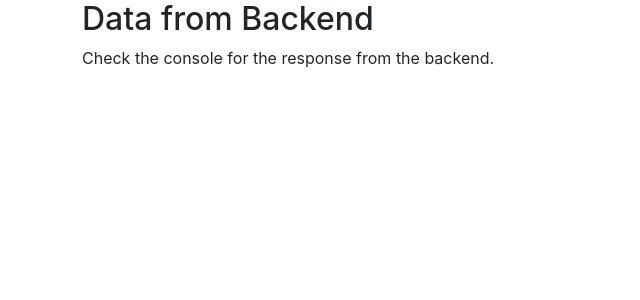
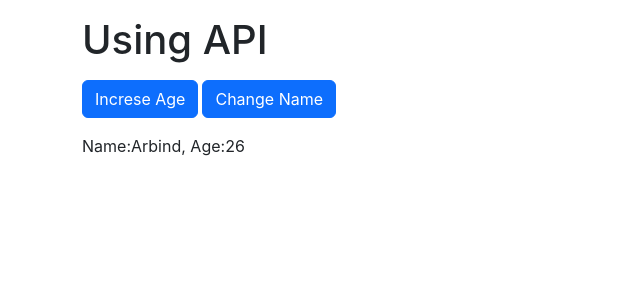
Before and after one commit to Arbind-Dhawal2054/WebDev, a React (Create React App) app in the folder my-app/: page / in a window 1280 px wide. Shown: the top 300 px of the page, without its empty margins (0-640 px from the left). Built offline with nearby package versions, Linux system fonts and the light colour scheme; no server answers.

Commit message:
Tried using context api

```diff
--- a/my-app/src/App.js
+++ b/my-app/src/App.js
@@ -4,33 +4,52 @@
 /* import Textbuttons from './Components/Textbuttons'
  */
 /* import Doubleform from './Components/Doubleform' */
-import DynamicFormHandling from './Components/DynamicFormHandling'
+/* import DynamicFormHandling from './Components/DynamicFormHandling' */
+
+import React, { useState } from 'react'
+import {UserContext} from './Components/UserContext';
+import ApiUse from './Components/ApiUse'
 
 function App() {
+
+  const [user, setUser] = useState({name:'Arbind', age: '26'});
+
   return (
   <>
-    {/*  <Navbar title="TextFun" aboutTextFun="About Us" />
-     <div className="container ">
-     <TextForm heading="Enter the text here"/>
-     </div> */}
-    {/* <div className="container">
-      <Textbuttons/>
-    </div> */}
-   {/*  <div className="container my-3">
-    <DynamicGreeting name= "Arbind Ji" />
-    </div> */}
-    {/* <div className="container">
-      <Doubleform/>
-    </div> */}
+    <div className="container">
+      <UserContext.Provider value={{user, setUser}}>
+      <ApiUse/>
+      </UserContext.Provider>
+    </div>
 
-    <div className="container">
-      <DynamicFormHandling/>
-    </div>
+  </>
+  );
+
+}
+
+export default App;
 
 
 
-  </>
-  );
-}
 
-export default App;
+
+
+
+   /*  { <Navbar title="TextFun" aboutTextFun="About Us" />
+     <div className="container ">
+     <TextForm heading="Enter the text here"/>
+     </div> }*/
+    /*{} <div className="container">
+      <Textbuttons/>
+    </div> }*/
+   /*{}  <div className="container my-3">
+    <DynamicGreeting name= "Arbind Ji" />
+    </div> }*/
+    /*{} <div className="container">
+      <Doubleform/>
+    </div> }*/
+
+   /*{  <div className="container">
+      <DynamicFormHandling/>
+    </div>
+}*/
--- /dev/null
+++ b/my-app/src/Components/ApiUse.js
@@ -0,0 +1,33 @@
+import React, { useContext} from 'react'
+import { UserContext } from './UserContext'
+
+
+
+
+export default function ApiUse() {
+    const {user, setUser} = useContext(UserContext);
+
+
+  return (
+    <>
+    <div>
+        <h1 className='my-3'>Using API</h1>
+        <div className="btn-container my-3">
+            <button
+                className='btn btn-primary'
+                onClick={() =>{ setUser({...user, age: Number(user.age + 1)})}}>
+                Increse Age
+            </button>
+
+            <button
+                className='btn btn-primary mx-1'
+                onClick={() =>{ setUser({...user, name: 'Dhawal'})}}>
+                Change Name
+            </button>
+        </div>
+
+    </div>
+    <p>Name:{user.name}, Age:{user.age} </p>
+    </>
+  );
+}
--- /dev/null
+++ b/my-app/src/Components/UserContext.js
@@ -0,0 +1,5 @@
+import { createContext } from 'react'
+
+const UserContext = createContext(null);
+
+export{UserContext};
```
Also changed, not shown: my-app/src/Components/DynamicFormHandling.js (+4 -4 lines).
